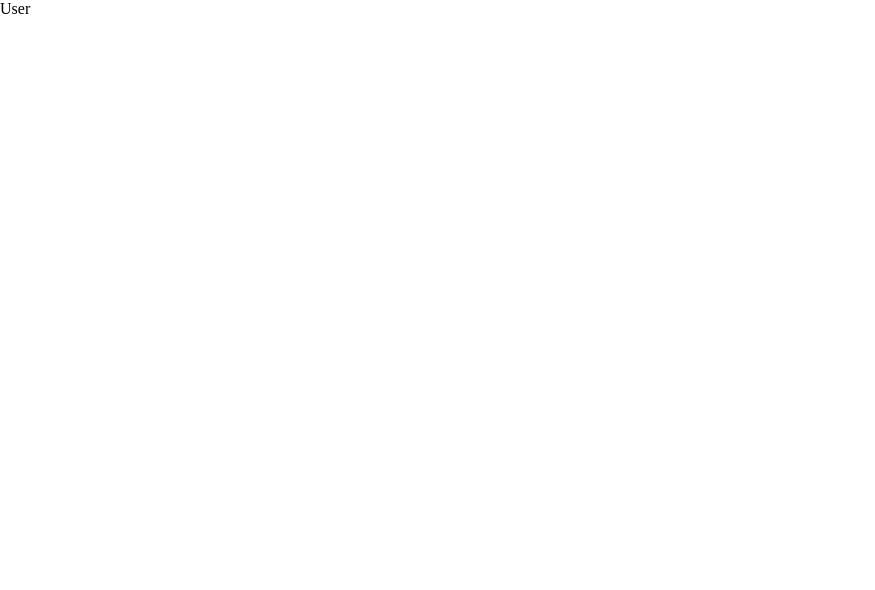
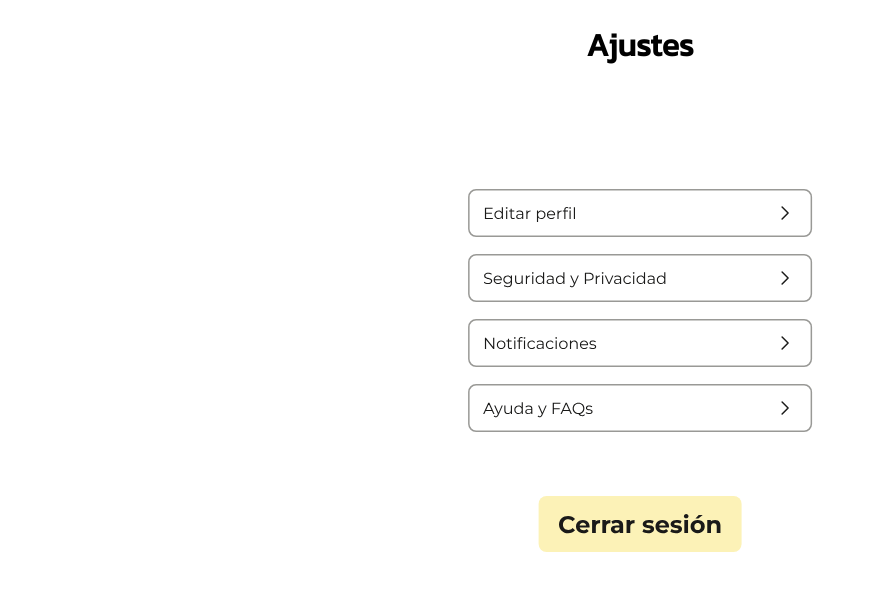
Before and after one commit to danieskka/Desafio-Tripulaciones, a React (Vite) app in the folder client/: page /user in a window 1280 px wide. Shown: the top 590 px of the page, without its empty margins (0-875 px from the left). Built offline with nearby package versions, Linux system fonts and the light colour scheme.

Commit message:
add/profile user

```diff
--- a/client/src/components/Main/Home/Profile/Profile.jsx
+++ b/client/src/components/Main/Home/Profile/Profile.jsx
@@ -1,5 +1,6 @@
 import { useEffect, useState } from "react";
 import { ResponsiveContainer, PieChart, Pie, Legend, Cell } from 'recharts';
+import { Link } from 'react-router-dom';
 import axios from "axios";
 import Navegation from '../../Navegation/Navegation';
 import Tools from '../../../../../public/assets/Tools.svg';
@@ -31,9 +32,12 @@ const Profile = () => {
 
   return (
     <>
+    <section className="background-img">
+    <Link to="/User">
     <img src={Tools} className="tools-img"></img>
+    </Link>
     <h1>Hola, Jugador</h1>
-    <h2>Estadísticas:</h2>
+    <h2 className="profile-titles">Estadísticas:</h2>
     <div style={{ width: '100%', height: 300 }}>
       <ResponsiveContainer>
         <PieChart>
@@ -46,6 +50,16 @@ const Profile = () => {
         </PieChart>
       </ResponsiveContainer>
     </div>
+    <h2 className="profile-titles"> Mis Partidas:</h2>
+    <article>
+        {stats.map((game, index) => (
+          <article key={index} className="games-box">
+            <p>Partida {index + 1}</p>
+            <p>Puntuación: {game}</p>
+          </article>
+        ))}
+      </article>
+      </section>
       <Navegation />
     </>
   );
--- a/client/src/components/Main/Home/Profile/User/User.jsx
+++ b/client/src/components/Main/Home/Profile/User/User.jsx
@@ -1,7 +1,31 @@
 import React from "react";
+import axios from 'axios';
+import Img28 from "../../../../../../public/assets/Frame 28.svg";
+import LogOut from "../../../../../../public/assets/LogOutButton.svg";
 
 const User = () => {
-  return <div>User</div>;
+
+  const handleLogOut = async () => {
+    try {
+      await axios.post('/logout');
+    } catch (error) {
+      console.log('Error during logout:', error);
+    }
+  };
+
+  return (
+    <>
+    <h1>Ajustes</h1>
+    <section className="container">
+      <article className="article-container">
+        <img src={Img28} className="img28"></img>
+      </article>
+      <article className="article-container">
+        <img src={LogOut} className="logoutimg" onClick={handleLogOut}></img>
+      </article>
+    </section>
+    </>
+  )
 };
 
 export default User;
--- a/client/src/styles/components/_profile.scss
+++ b/client/src/styles/components/_profile.scss
@@ -17,3 +17,18 @@
   display: "flex";
   justify-content: "flex-end";
 }
+
+.games-box {
+  border: 1px solid #ccc;
+  padding: 10px;
+  margin: 10px;
+}
+
+.background-img {
+  background: url(assets/path_group.png);
+  background-size:  cover;
+}
+
+.profile-titles {
+  margin-left: 40px;
+}
--- /dev/null
+++ b/client/src/styles/components/_user.scss
@@ -0,0 +1,15 @@
+.container {
+    display: flex;
+    flex-direction: column;
+    align-items: center;
+    justify-content: center;
+    margin: 100px;
+}
+
+.article-container {
+    margin-top: 20px;
+}
+
+.logoutimg {
+    margin-top: 40px;
+}
--- a/client/src/styles/styles.scss
+++ b/client/src/styles/styles.scss
@@ -16,4 +16,5 @@
 @import './components/info';
 @import './components/game';
 @import './components/chatBot';
+@import './components/user';
 @import './views/app.scss';
```
Also changed, not shown: client/public/assets/Frame 28.svg (added), client/public/assets/LogOutButton.svg (added).
